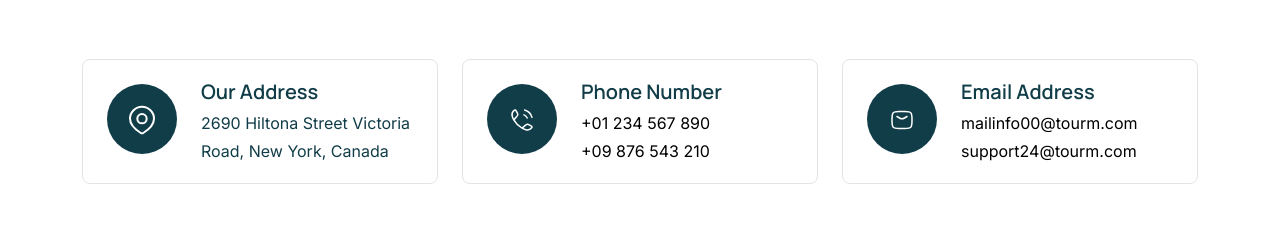
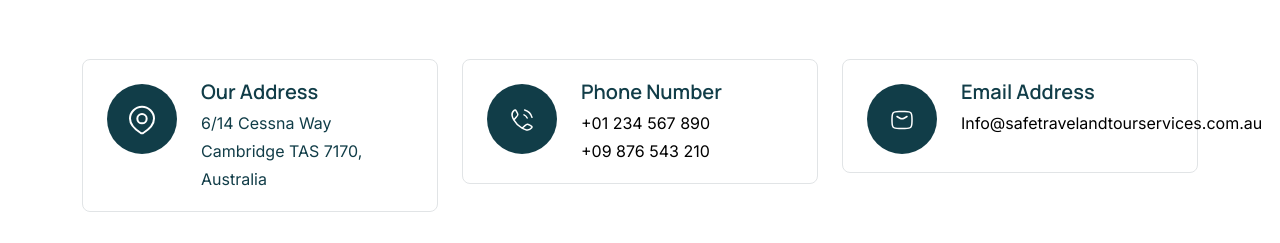
Before and after one commit to sachinthapramod/itechnology-trevel-web, a React (Create React App) app: page /contact in a window 1280 px wide. Shown: the part 1060-1303 px from the top of the page. Built offline with nearby package versions, Linux system fonts and the light colour scheme; a web font is replaced by a local one.

Commit message:
email and address changed

```diff
--- a/src/Components/Contact/GetInTouch.jsx
+++ b/src/Components/Contact/GetInTouch.jsx
@@ -18,9 +18,9 @@ function GetInTouch() {
                             <div className="about-contact-details">
                                 <h6 className="box-title">Our Address</h6>
                                 <p className="about-contact-details-text">
-                                    2690 Hiltona Street Victoria
+                                    6/14 Cessna Way
                                 </p>
-                                <p className="about-contact-details-text">Road, New York, Canada</p>
+                                <p className="about-contact-details-text">Cambridge TAS 7170, Australia</p>
                             </div>
                         </div>
                     </div>
@@ -48,10 +48,7 @@ function GetInTouch() {
                             <div className="about-contact-details">
                                 <h6 className="box-title">Email Address</h6>
                                 <p className="about-contact-details-text">
-                                    <Link to="mailto:mailinfo00@tourm.com">mailinfo00@tourm.com</Link>
-                                </p>
-                                <p className="about-contact-details-text">
-                                    <Link to="mailto:support24@tourm.com">support24@tourm.com</Link>
+                                    <Link to="mailto:Info@safetravelandtourservices.com.au">Info@safetravelandtourservices.com.au</Link>
                                 </p>
                             </div>
                         </div>
--- a/src/Components/Footer/FooterFour.jsx
+++ b/src/Components/Footer/FooterFour.jsx
@@ -130,18 +130,10 @@ function FooterFour() {
                                         <div className="details">
                                             <p>
                                                 <Link
-                                                    to="mailto:mailinfo00@tourm.com"
+                                                    to="mailto:Info@safetravelandtourservices.com.au"
                                                     className="info-box_link"
                                                 >
-                                                    mailinfo00@tourm.com
-                                                </Link>
-                                            </p>
-                                            <p>
-                                                <Link
-                                                    to="mailto:support24@tourm.com"
-                                                    className="info-box_link"
-                                                >
-                                                    support24@tourm.com
+                                                    Info@safetravelandtourservices.com.au
                                                 </Link>
                                             </p>
                                         </div>
@@ -151,7 +143,7 @@ function FooterFour() {
                                             <img src="/assets/img/icon/location-dot.svg" alt="img" />
                                         </div>
                                         <div className="details">
-                                            <p>789 Inner Lane, Holy park, California, USA</p>
+                                            <p>6/14 Cessna Way, Cambridge TAS 7170, Australia</p>
                                         </div>
                                     </div>
                                 </div>
--- a/src/Components/Footer/FooterOne.jsx
+++ b/src/Components/Footer/FooterOne.jsx
@@ -115,18 +115,10 @@ function FooterOne() {
                                         <div className="details">
                                             <p>
                                                 <Link
-                                                    to="mailto:mailinfo00@tourm.com"
+                                                    to="mailto:Info@safetravelandtourservices.com.au"
                                                     className="info-box_link"
                                                 >
-                                                    mailinfo00@tourm.com
-                                                </Link>
-                                            </p>
-                                            <p>
-                                                <Link
-                                                    to="mailto:support24@tourm.com"
-                                                    className="info-box_link"
-                                                >
-                                                    support24@tourm.com
+                                                    Info@safetravelandtourservices.com.au
                                                 </Link>
                                             </p>
                                         </div>
@@ -136,7 +128,7 @@ function FooterOne() {
                                             <img src="/assets/img/icon/location-dot.svg" alt="img" />
                                         </div>
                                         <div className="details">
-                                            <p>789 Inner Lane, Holy park, California, USA</p>
+                                            <p>6/14 Cessna Way, Cambridge TAS 7170, Australia</p>
                                         </div>
                                     </div>
                                 </div>
--- a/src/Components/Guide/TourGuiderDetailsMain.jsx
+++ b/src/Components/Guide/TourGuiderDetailsMain.jsx
@@ -116,10 +116,10 @@ function TourGuiderDetailsMain() {
                                 <div className="about-contact-details">
                                     <h6 className="box-title">Our Address</h6>
                                     <p className="about-contact-details-text">
-                                        2690 Hiltona Street Victoria
+                                        6/14 Cessna Way
                                     </p>
                                     <p className="about-contact-details-text">
-                                        Road, New York, Canada
+                                        Cambridge TAS 7170, Australia
                                     </p>
                                 </div>
                             </div>
@@ -148,10 +148,7 @@ function TourGuiderDetailsMain() {
                                 <div className="about-contact-details">
                                     <h6 className="box-title">Email Address</h6>
                                     <p className="about-contact-details-text">
-                                        <Link to="mailto:mailinfo00@tourm.com">mailinfo00@tourm.com</Link>
-                                    </p>
-                                    <p className="about-contact-details-text">
-                                        <Link to="mailto:support24@tourm.com">support24@tourm.com</Link>
+                                        <Link to="mailto:Info@safetravelandtourservices.com.au">Info@safetravelandtourservices.com.au</Link>
                                     </p>
                                 </div>
                             </div>
--- a/src/Components/Header/HeaderOne.jsx
+++ b/src/Components/Header/HeaderOne.jsx
@@ -42,7 +42,7 @@ function HeaderOne() {
                                     <ul>
                                         <li className="d-none d-xl-inline-block">
                                             <i className="fa-sharp fa-regular  fa-location-dot" />
-                                            <span>45 New Eskaton Road, Austria</span>
+                                            <span>6/14 Cessna Way, Cambridge TAS 7170</span>
                                         </li>
                                         <li className="d-none d-xl-inline-block">
                                             <i className="fa-regular fa-clock" />
```
Also changed, not shown: src/Components/Header/SideMenu.jsx (+3 -8 lines).
